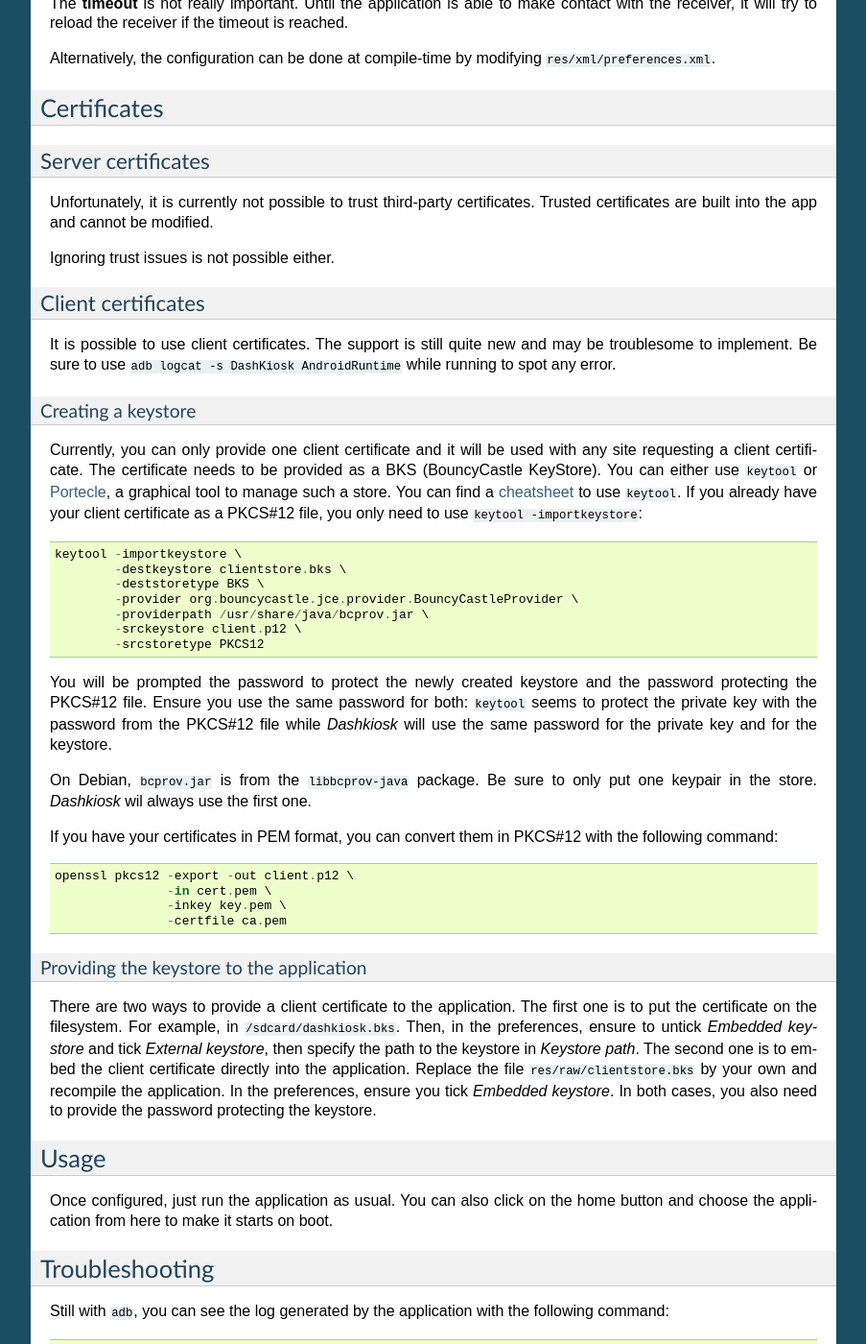
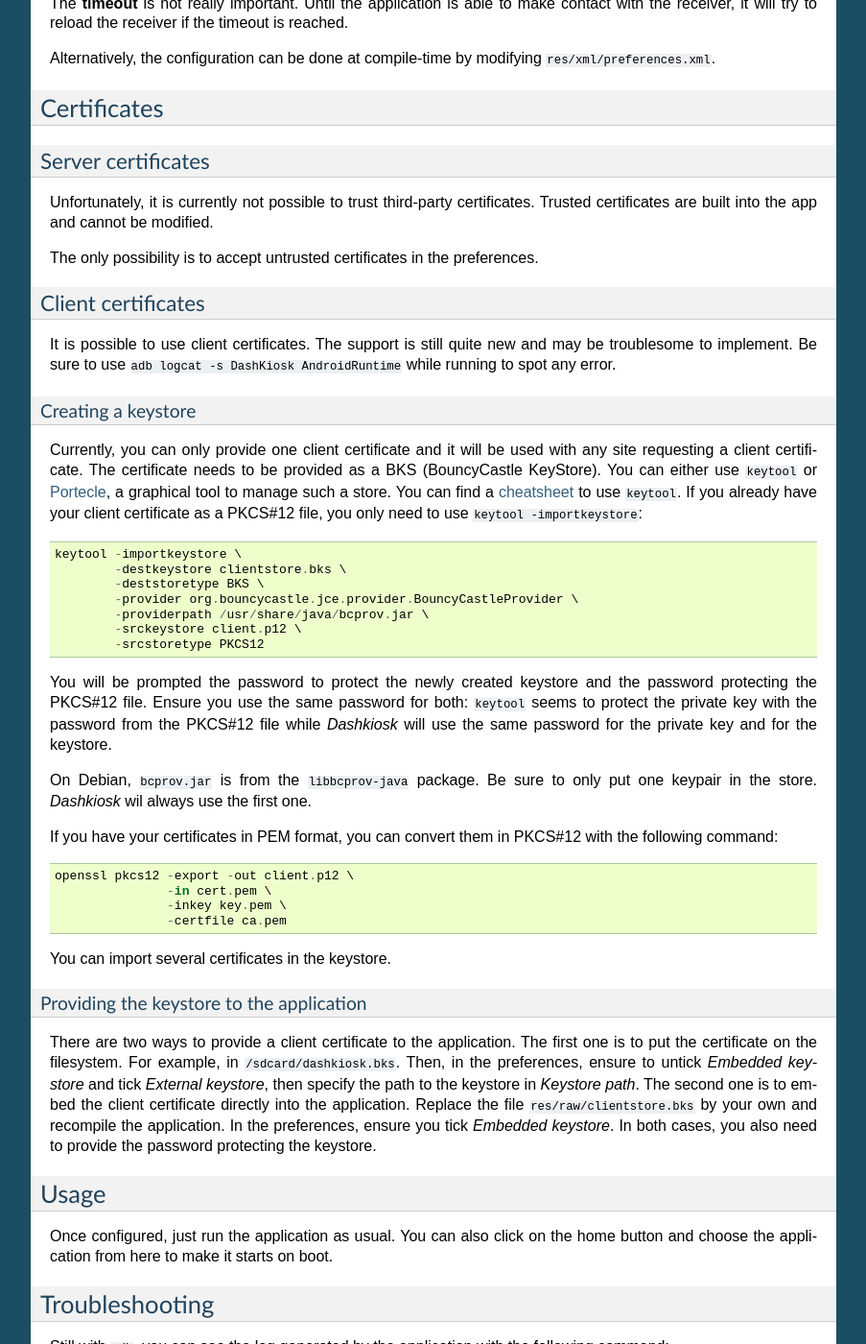
Before and after one commit to vincentbernat/dashkiosk, a Sphinx documentation site: the page built from docs/android.rst, in a window 1280 px wide and 1400 px high, scrolled down 1636 px. Shown: the whole window at 96% size, without its empty margins (198-1101 px from the left). Built offline with Sphinx 7.4.7, drawn with Linux system fonts in a browser that asks for light colours.

Commit message:
android: update documentation about certificate handling

```diff
--- a/docs/android.rst
+++ b/docs/android.rst
@@ -126,7 +126,8 @@ Unfortunately, it is currently not possible to trust third-party
 certificates. Trusted certificates are built into the app and cannot
 be modified.
 
-Ignoring trust issues is not possible either.
+The only possibility is to accept untrusted certificates in the
+preferences.
 
 Client certificates
 ~~~~~~~~~~~~~~~~~~~
@@ -172,6 +173,8 @@ PKCS#12 with the following command::
                    -inkey key.pem \
                    -certfile ca.pem
 
+You can import several certificates in the keystore.
+
 Providing the keystore to the application
 +++++++++++++++++++++++++++++++++++++++++
 
```
